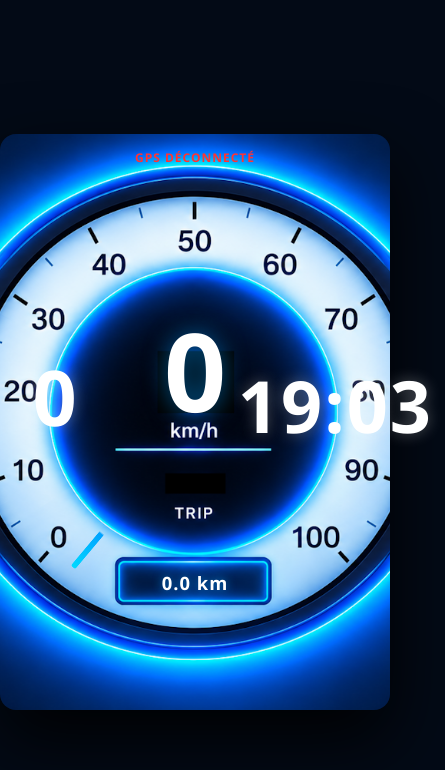
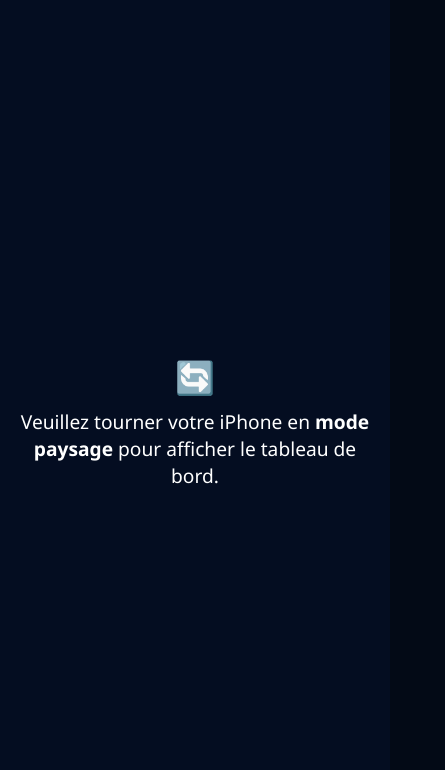
Before and after one commit to eboily1/Speedometer-html, a plain HTML site: page index.html in a window 390 px wide. Shown: the whole page, 445 px wide, since content can reach past the window. Drawn offline with Linux system fonts and the light colour scheme.

Commit message:
Enhance mobile responsiveness and GPS features

```diff
--- a/index.html
+++ b/index.html
@@ -2,14 +2,16 @@
 <html lang="fr">
 <head>
     <meta charset="UTF-8">
-    <meta name="viewport" content="width=device-width, initial-scale=1.0">
-    <title>Tableau de Bord GPS iPhone</title>
+    <meta name="viewport" content="width=device-width, initial-scale=1.0, maximum-scale=1.0, user-scalable=no, viewport-fit=cover">
+    <title>Tableau de Bord GPS iPhone 7</title>
     <style>
         * {
             box-sizing: border-box;
             margin: 0;
             padding: 0;
             font-family: 'Segoe UI', Roboto, sans-serif;
+            -webkit-user-select: none; /* Évite les sélections de texte accidentelles sur iPhone */
+            user-select: none;
         }
 
         body {
@@ -18,70 +20,68 @@
             justify-content: center;
             align-items: center;
             min-height: 100vh;
+            min-height: -webkit-fill-available; /* Correction hauteur Safari iOS */
             color: #fff;
             overflow: hidden;
         }
 
-        /* Conteneur principal calé sur les proportions de l'image originale */
+        /* Le conteneur épouse désormais 100% de la largeur et de la hauteur visibles de l'iPhone */
         .dashboard-container {
             position: relative;
-            width: 1024px;
-            height: 576px;
+            width: 100vw;
+            height: 100vh;
+            height: -webkit-fill-available;
             background-image: url('./dashboard.png');
-            background-size: cover;
+            background-size: 100% 100%; /* Force l'image à s'étirer parfaitement sur tout l'écran */
             background-position: center;
-            border-radius: 16px;
-            box-shadow: 0 30px 70px rgba(0, 0, 0, 0.9);
+            background-repeat: no-repeat;
         }
 
-        /* --- Alignement Vitesse Max (Panneau Gauche) --- */
+        /* --- Alignements fluides basés sur les pourcentages de l'écran mobile --- */
         .vitesse-max-val {
             position: absolute;
             top: 45.5%;
             left: 14.0%;
             transform: translate(-50%, -50%);
-            font-size: 4.8rem;
+            font-size: 7.5vh; /* Taille proportionnelle à la hauteur de l'écran */
             font-weight: 700;
             color: #ffffff;
             text-shadow: 0 0 15px rgba(255,255,255,0.3);
             text-align: center;
-            width: 180px;
+            width: 18vw;
         }
 
-        /* --- Alignement Horloge (Panneau Droite) --- */
         .horloge-val {
             position: absolute;
             top: 47%;
             right: 14.0%;
             transform: translate(50%, -50%);
-            font-size: 4.5rem;
+            font-size: 7vh;
             font-weight: 700;
             color: #ffffff;
-            letter-spacing: 2px;
+            letter-spacing: 1px;
             text-shadow: 0 0 15px rgba(255,255,255,0.3);
             text-align: center;
-            width: 220px;
+            width: 22vw;
         }
 
-        /* --- Alignement Vitesse Actuelle (Centre) --- */
         .vitesse-actuelle {
             position: absolute;
             top: 41%;
             left: 50%;
             transform: translate(-50%, -50%);
-            font-size: 6.8rem;
+            font-size: 11vh;
             font-weight: 700;
             text-shadow: 0 0 25px rgba(0, 153, 255, 0.6);
             z-index: 5;
         }
 
-        /* --- Alignement Kilométrage TRIP : Descendu encore plus bas --- */
         .trip-val {
             position: absolute;
-            bottom: 20.0%; /* Ajusté de 21.2% à 20.0% pour se centrer au milieu de la case */
+            bottom: 20.0%;
             left: 50%;
             transform: translateX(-50%);
-            font-size: 1.15rem;
+            font-size: 2.2vh;
             font-weight: 700;
             color: #ffffff;
             text-shadow: 0 0 10px rgba(0, 153, 255, 0.8);
@@ -89,13 +89,13 @@
             letter-spacing: 1px;
         }
 
-        /* --- L'Aiguille (Masquée au centre, visible uniquement sur la partie blanche) --- */
+        /* --- L'Aiguille s'adapte dynamiquement au ratio du compteur --- */
         .aiguille-wrapper {
             position: absolute;
             top: 50%;
             left: 50%;
-            width: 380px;
-            height: 380px;
+            width: 66vh; /* Le cadran central dépend uniquement de la hauteur de l'écran */
+            height: 66vh;
             transform: translate(-50%, -50%);
             z-index: 2;
             pointer-events: none;
@@ -104,8 +104,8 @@
         .aiguille {
             position: absolute;
             top: 0;
-            left: calc(50% - 3px);
-            width: 6px;
+            left: calc(50% - 2px);
+            width: 4px;
             height: 100%;
             transform-origin: center center;
             transform: rotate(-140deg);
@@ -129,53 +129,82 @@
 
         .gps-status {
             position: absolute;
-            top: 15px;
+            top: 10px;
             left: 50%;
             transform: translateX(-50%);
-            font-size: 0.75rem;
+            font-size: 1.5vh;
             letter-spacing: 1px;
             color: #ff3333;
             text-transform: uppercase;
             font-weight: bold;
+            z-index: 10;
         }
         .gps-status.active {
             color: #00ff66;
             text-shadow: 0 0 10px #00ff66;
         }
+
+        /* Message d'alerte si le téléphone est tenu verticalement (Mode Portrait) */
+        .orientation-warning {
+            display: none;
+            position: fixed;
+            top: 0;
+            left: 0;
+            width: 100vw;
+            height: 100vh;
+            background: #040d21;
+            z-index: 9999;
+            color: white;
+            text-align: center;
+            justify-content: center;
+            align-items: center;
+            flex-direction: column;
+            font-size: 1.2rem;
+            padding: 20px;
+        }
+
+        @media (orientation: portrait) {
+            .orientation-warning {
+                display: flex;
+            }
+            .dashboard-container {
+                display: none;
+            }
+        }
     </style>
 </head>
 <body>
 
+    <!-- Alerte pour l'iPhone -->
+    <div class="orientation-warning">
+        <p style="font-size: 2rem; margin-bottom: 10px;">🔄</p>
+        <p>Veuillez tourner votre iPhone en <b>mode paysage</b> pour afficher le tableau de bord.</p>
+    </div>
+
     <div class="dashboard-container">
-        <!-- Statut GPS -->
         <div class="gps-status" id="gps-status">GPS Déconnecté</div>
-
-        <!-- Panneau Gauche -->
         <div class="vitesse-max-val" id="max-speed">0</div>
 
-        <!-- Compteur Central -->
         <div class="aiguille-wrapper">
             <div class="aiguille" id="needle"></div>
         </div>
         <div class="vitesse-actuelle" id="current-speed">0</div>
         <div class="trip-val" id="odometer">0.0 km</div>
 
-        <!-- Panneau Droite -->
         <div class="horloge-val" id="clock">00:00</div>
     </div>
 
     <script>
-        // --- 1. Gestion de l'Horloge ---
+        // --- Horloge ---
         function updateClock() {
             const now = new Date();
-            const hours = now.getHours().toString().padStart(2, '0');
-            const minutes = now.getMinutes().toString().padStart(2, '0');
-            document.getElementById('clock').innerText = `${hours}:${minutes}`;
+            document.getElementById('clock').innerText =
+                `${now.getHours().toString().padStart(2, '0')}:${now.getMinutes().toString().padStart(2, '0')}`;
         }
         setInterval(updateClock, 1000);
         updateClock();
 
-        // --- 2. Variables de calcul et éléments du DOM ---
+        // --- GPS Logic ---
         const speedEl = document.getElementById('current-speed');
         const maxSpeedEl = document.getElementById('max-speed');
         const needle = document.getElementById('needle');
@@ -186,17 +215,12 @@
         let totalDistance = 0.0;
         let lastPosition = null;
 
-        // --- 3. Intégration du GPS Réel ---
         if ("geolocation" in navigator) {
-            const geoOptions = {
+            navigator.geolocation.watchPosition(updateGPSData, handleGPSError, {
                 enableHighAccuracy: true,
                 maximumAge: 0,
                 timeout: 5000
-            };
-
-            navigator.geolocation.watchPosition(updateGPSData, handleGPSError, geoOptions);
-        } else {
-            gpsStatusEl.innerText = "GPS non supporté";
+            });
         }
 
         function updateGPSData(position) {
@@ -222,11 +246,10 @@
             needle.style.transform = `rotate(${angle}deg)`;
 
             if (lastPosition) {
-                const distanceIncrement = calculateDistance(
+                totalDistance += calculateDistance(
                     lastPosition.coords.latitude, lastPosition.coords.longitude,
                     position.coords.latitude, position.coords.longitude
                 );
-                totalDistance += distanceIncrement;
                 odometerEl.innerText = `${totalDistance.toFixed(1)} km`;
             }
             lastPosition = position;
@@ -234,17 +257,7 @@
 
         function handleGPSError(error) {
             gpsStatusEl.classList.remove('active');
-            switch(error.code) {
-                case error.PERMISSION_DENIED:
-                    gpsStatusEl.innerText = "Autorisez l'accès GPS";
-                    break;
-                case error.POSITION_UNAVAILABLE:
-                    gpsStatusEl.innerText = "Signal GPS perdu";
-                    break;
-                case error.TIMEOUT:
-                    gpsStatusEl.innerText = "Recherche de signal...";
-                    break;
-            }
+            gpsStatusEl.innerText = "Signal GPS faible...";
         }
 
         function calculateDistance(lat1, lon1, lat2, lon2) {
@@ -254,8 +267,7 @@
             const a = Math.sin(dLat/2) * Math.sin(dLat/2) +
                       Math.cos(lat1 * Math.PI / 180) * Math.cos(lat2 * Math.PI / 180) *
                       Math.sin(dLon/2) * Math.sin(dLon/2);
-            const c = 2 * Math.atan2(Math.sqrt(a), Math.sqrt(1-a));
-            return R * c;
+            return R * (2 * Math.atan2(Math.sqrt(a), Math.sqrt(1-a)));
         }
     </script>
 </body>
```
